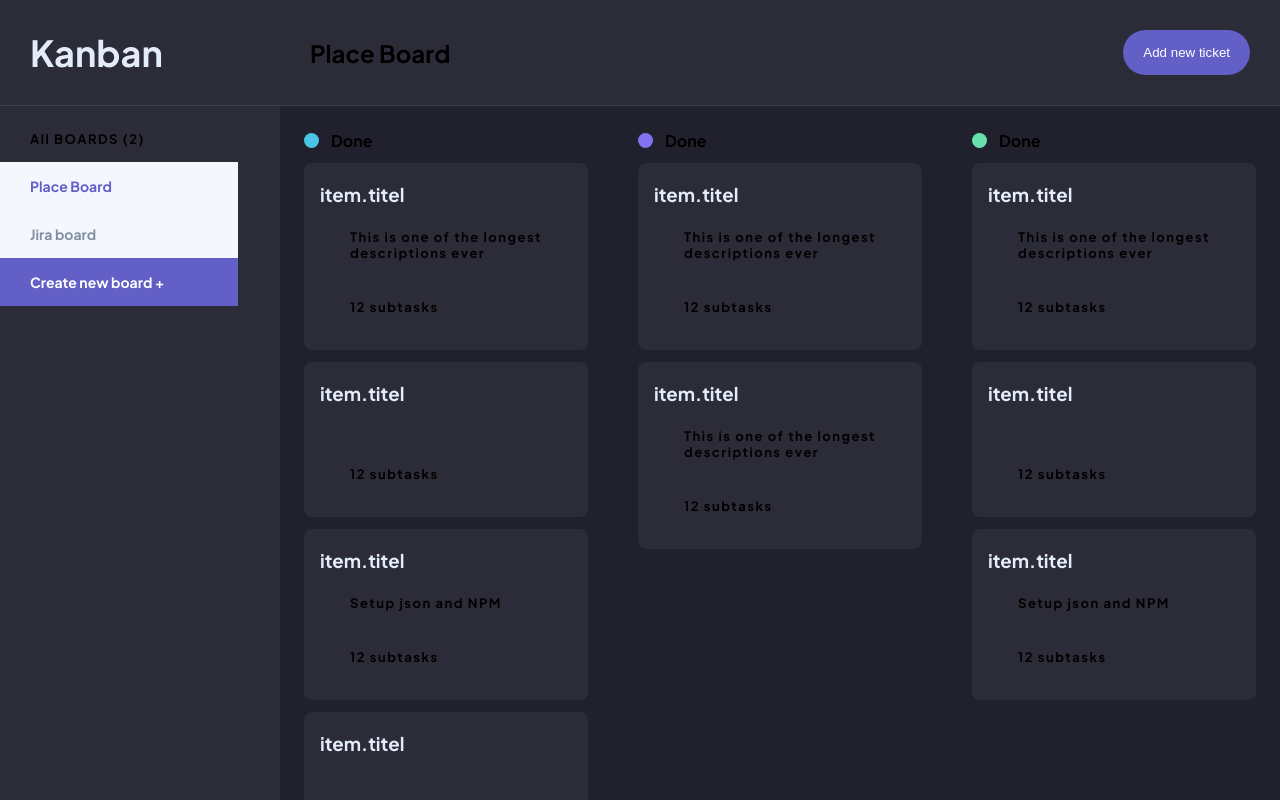
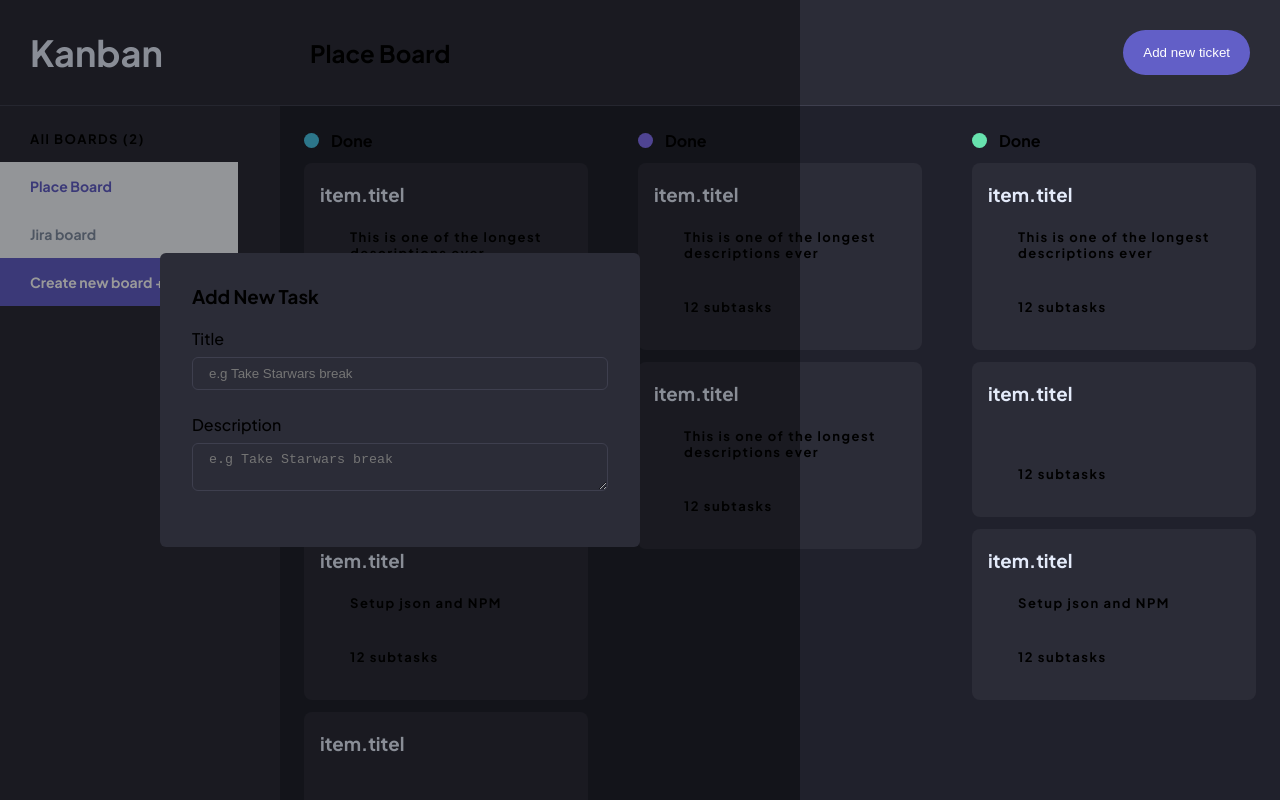
Before and after one commit to dehas99/kanban-new, a React (Vite) app: page / in a window 1280 px wide. Shown: the top 800 px of the page. Built offline with nearby package versions, Linux system fonts and the light colour scheme.

Commit message:
started on modal

```diff
--- a/src/App.jsx
+++ b/src/App.jsx
@@ -2,6 +2,7 @@
 import Board from "./components/Board/Board";
 import SideNav from "./components/SideNav/SideNav";
 import Navbar from "./components/Navbar/Navbar";
+import CreateTicket from "./components/CreateTicket/CreateTicket";
 
 function App() {
   return (
@@ -11,6 +12,7 @@
         <SideNav />
         <Board />
       </main>
+      <CreateTicket />
     </div>
   );
 }
--- /dev/null
+++ b/src/components/CreateTicket/CreateTicket.jsx
@@ -0,0 +1,28 @@
+import React from "react";
+import "./CreateTicket.scss";
+
+export default function CreateTicket() {
+  return (
+    <div className="modal">
+      <div className="modal-card">
+        <h3 className="heading-l">Add New Task</h3>
+        <div className="modal-input-group">
+          <label htmlFor="" className="body-m">
+            Title
+          </label>
+          <input type="text" id="title" placeholder="e.g Take Starwars break" />
+        </div>
+        <div className="modal-input-group">
+          <label htmlFor="description" className="body-m">
+            Description
+          </label>
+          <textarea
+            type="text"
+            id="description"
+            placeholder="e.g Take Starwars break"
+          />
+        </div>
+      </div>
+    </div>
+  );
+}
--- /dev/null
+++ b/src/components/CreateTicket/CreateTicket.scss
@@ -0,0 +1,44 @@
+.modal {
+  position: absolute;
+  height: 100vh;
+  width: 100vh;
+  background-color: #00000066;
+  display: flex;
+  justify-content: center;
+  align-items: center;
+
+  &-card {
+    padding: 32px;
+    width: min(100%, 480px);
+    background-color: var(--bg-gray);
+    border-radius: 6px;
+
+    h3 {
+      margin-bottom: 20px;
+    }
+  }
+  &-input-group {
+    margin-bottom: 24px;
+    label {
+      display: block;
+      margin-bottom: 8px;
+    }
+    input,
+    textarea {
+      width: 100%;
+      display: block;
+      background-color: transparent;
+      padding: 8px 16px;
+      border: 1px solid var(--bg-lines);
+      border-radius: 6px;
+      outline: none;
+      resize: vertical;
+      max-height: 220px;
+      color: var(--text);
+
+      &:focus {
+        border-color: var(--primary);
+      }
+    }
+  }
+}
```
